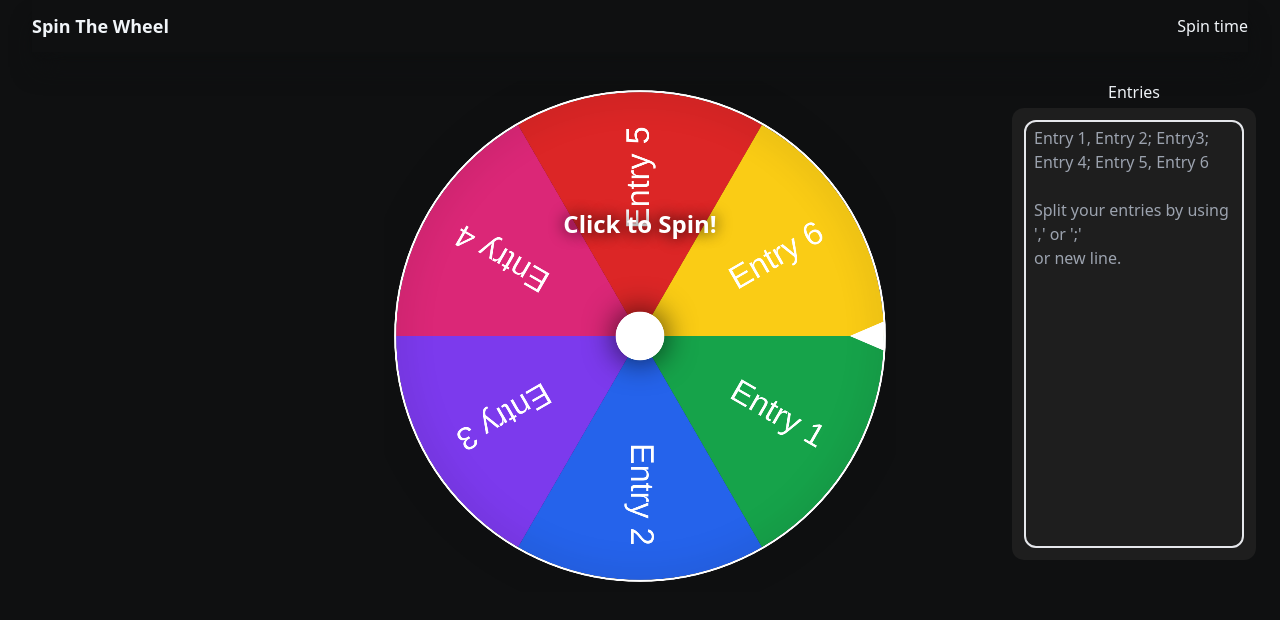
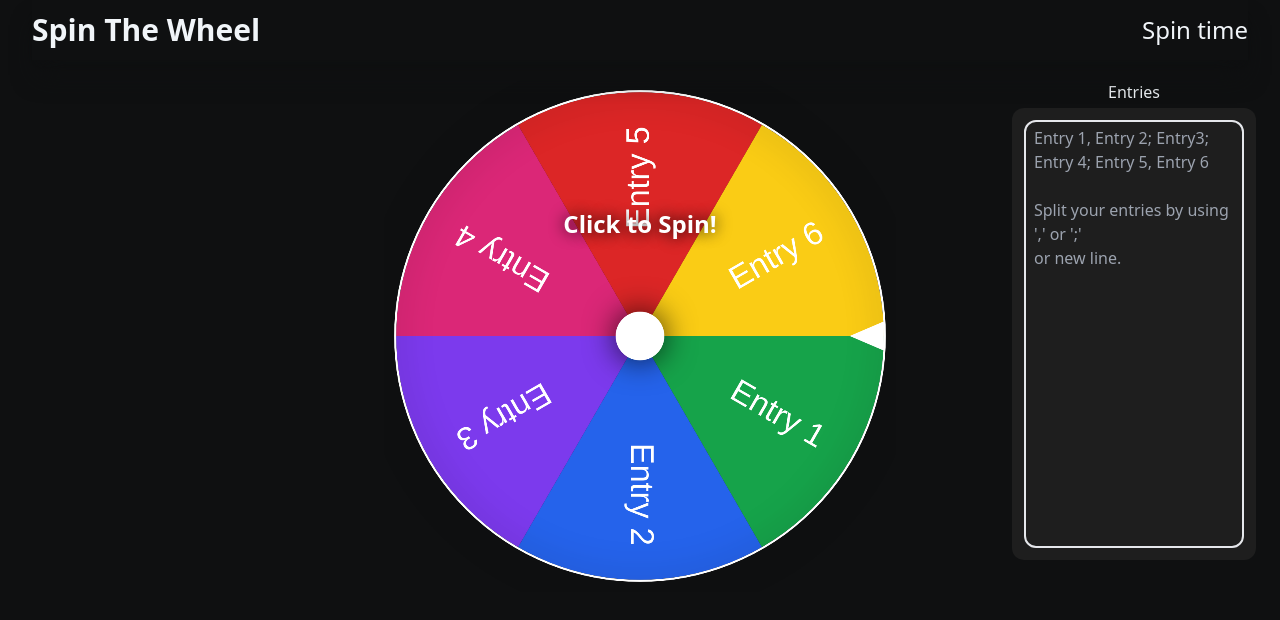
Before and after one commit to ajvejko/WheelOfFortune, a Vue app: page / in a window 1280 px wide. Shown: the top 620 px of the page. Built offline with nearby package versions, Linux system fonts and the light colour scheme.

Commit message:
added responsitivity for navbar

```diff
--- a/src/components/Navbar.vue
+++ b/src/components/Navbar.vue
@@ -21,8 +21,17 @@ onClickOutside(customizationWindow, closeModal);
     <div
       class="flex items-center justify-between bg-bgCustom py-3 shadow-xl shadow-bgCustom"
     >
-      <a id="home" class="text-lg font-bold text-slate-100">Spin The Wheel</a>
-      <button class="text-slate-100" @click="openModal">Spin time</button>
+      <a
+        id="#home"
+        class="button-transition select-none text-lg font-bold text-slate-100 hover:scale-105 hover:cursor-pointer sm:text-xl lg:text-2xl xl:text-3xl"
+        >Spin The Wheel</a
+      >
+      <button
+        class="button-transition text-slate-100 hover:scale-110 sm:text-lg lg:text-xl xl:text-2xl"
+        @click="openModal"
+      >
+        Spin time
+      </button>
     </div>
   </nav>
   <Transition name="fade">
```
